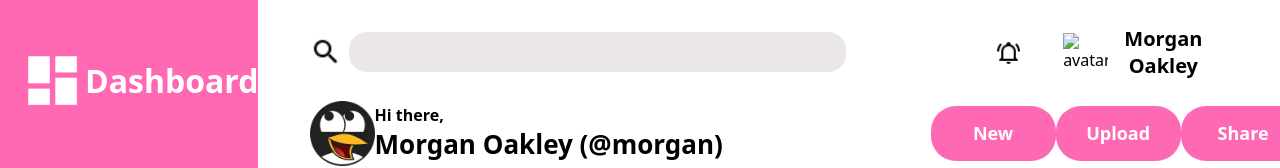
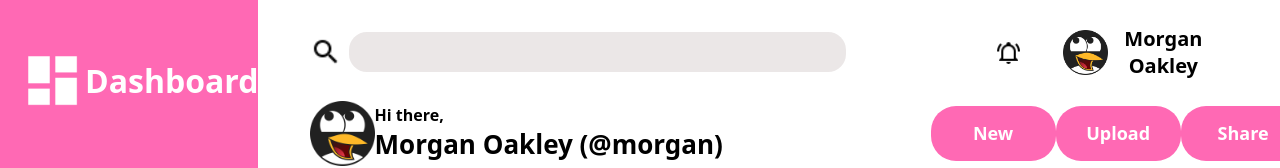
Before and after one commit to thilakjay/Admin-Dashboard, a plain HTML site: page index.html in a window 1280 px wide. Shown: the top 168 px of the page. Drawn offline with Linux system fonts and the light colour scheme; the site is published under a folder, as on GitHub Pages, so addresses that start at the root find nothing.

Commit message:
changed relative path for one image

```diff
--- a/index.html
+++ b/index.html
@@ -18,7 +18,7 @@
 
             <div class="profile-area">
                 <img class="bell-icon" src="img/bell-ring.png" alt="notification">
-                <img class="small-avatar"src="/img/avatar4.png" alt="avatar" />
+                <img class="small-avatar"src="img/avatar4.png" alt="avatar" />
                 <div class="profile-name">Morgan Oakley</div>
             </div>
 
```
